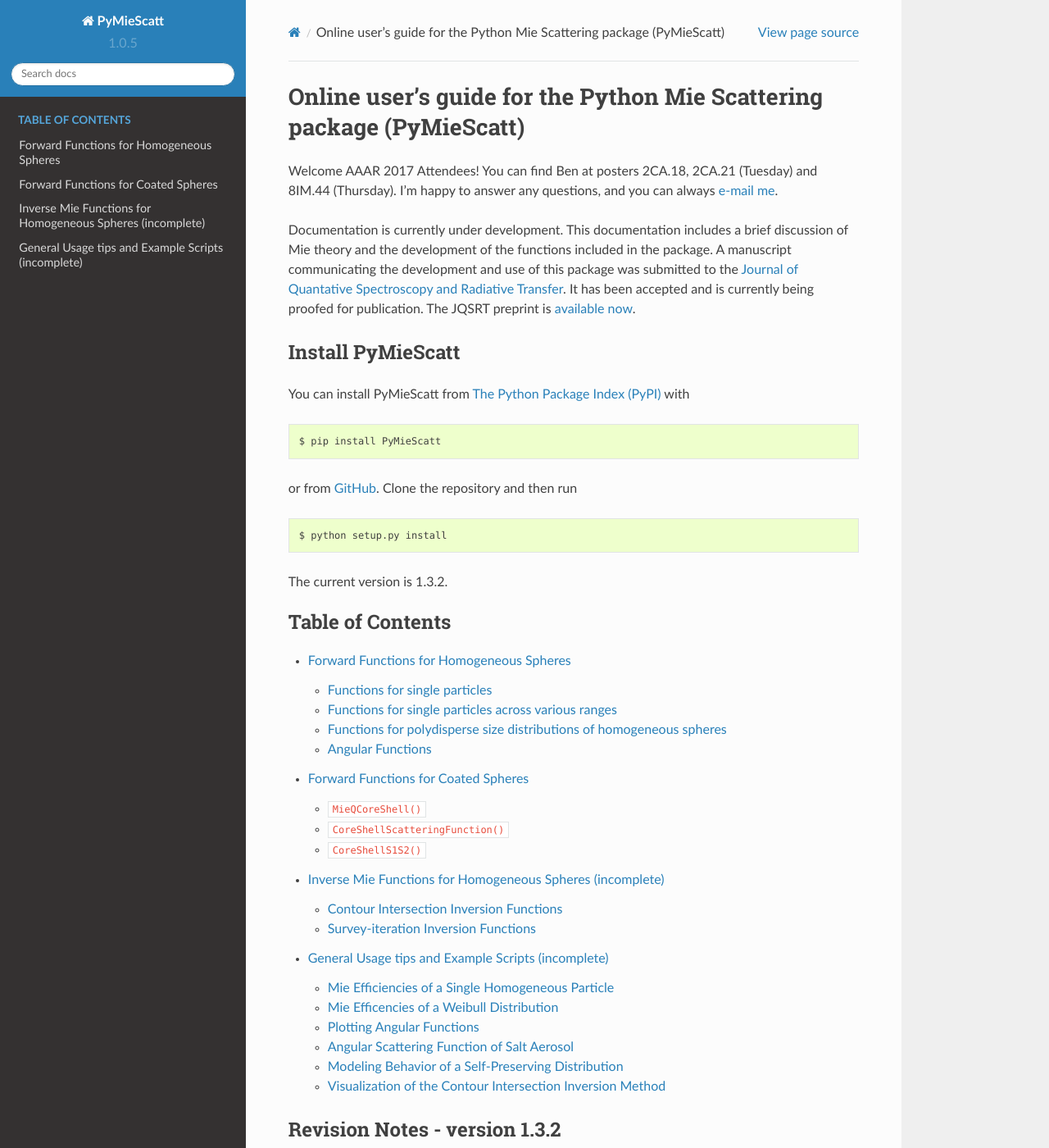
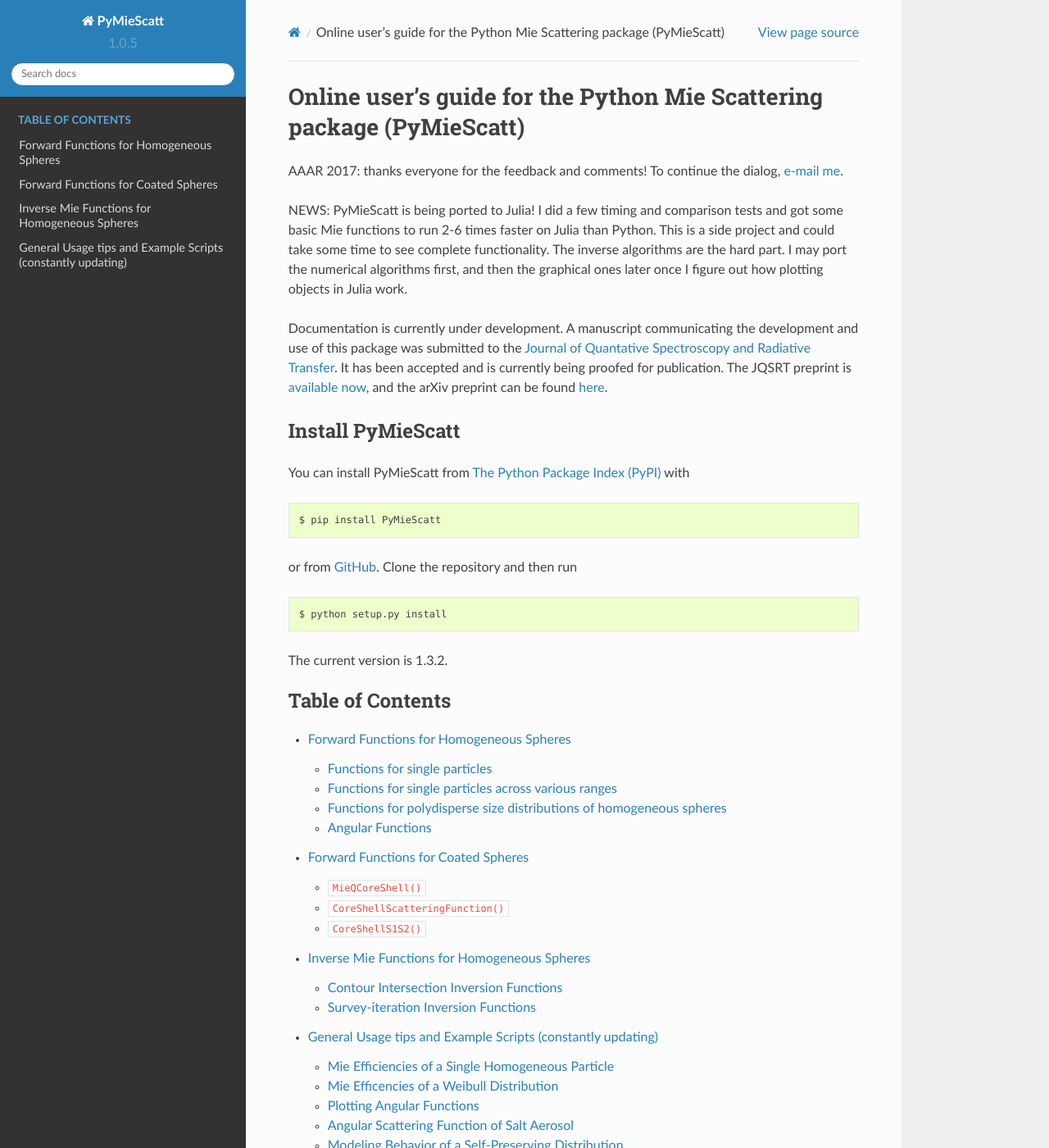
Before and after one commit to bsumlin/PyMieScatt, a Sphinx documentation site: the page built from docs/index.rst, in a window 1280 px wide and 1400 px high. Shown: the whole window at 82% size. Built offline with Sphinx 7.4.7 and the Read the Docs theme 2.0.0, drawn with Linux system fonts in a browser that asks for light colours; formulas are drawn with MathJax 3; pages that are not in the unit, such as notebooks, are missing from menus; some of the changed text lies outside the part shown.

```diff
--- a/docs/index.rst
+++ b/docs/index.rst
@@ -7,9 +7,11 @@
 Online user's guide for the Python Mie Scattering package (PyMieScatt)
 ======================================================================
 
-Welcome AAAR 2017 Attendees! You can find Ben at posters 2CA.18, 2CA.21 (Tuesday) and 8IM.44 (Thursday). I'm happy to answer any questions, and you can always `e-mail me <http://pymiescatt.readthedocs.io/en/latest/#author-contact-information>`_.
+AAAR 2017: thanks everyone for the feedback and comments! To continue the dialog, `e-mail me <http://pymiescatt.readthedocs.io/en/latest/#author-contact-information>`_.
 
-Documentation is currently under development. This documentation includes a brief discussion of Mie theory and the development of the functions included in the package. A manuscript communicating the development and use of this package was submitted to the `Journal of Quantative Spectroscopy and Radiative Transfer <http://www.sciencedirect.com/science/journal/00224073>`_. It has been accepted and is currently being proofed for publication. The JQSRT preprint is `available now <https://doi.org/10.1016/j.jqsrt.2017.10.012>`_.
+NEWS: PyMieScatt is being ported to Julia! I did a few timing and comparison tests and got some basic Mie functions to run 2-6 times faster on Julia than Python. This is a side project and could take some time to see complete functionality. The inverse algorithms are the hard part. I may port the numerical algorithms first, and then the graphical ones later once I figure out how plotting objects in Julia work.
+
+Documentation is currently under development. A manuscript communicating the development and use of this package was submitted to the `Journal of Quantative Spectroscopy and Radiative Transfer <http://www.sciencedirect.com/science/journal/00224073>`_. It has been accepted and is currently being proofed for publication. The JQSRT preprint is `available now <https://doi.org/10.1016/j.jqsrt.2017.10.012>`_, and the arXiv preprint can be found `here <https://arxiv.org/abs/1710.05288>`_.
 
 
 Install PyMieScatt
@@ -34,8 +36,8 @@ The current version is 1.3.2.
    Documentation Home <index>
    Forward Functions for Homogeneous Spheres <forward>
    Forward Functions for Coated Spheres <forwardCS>
-   Inverse Mie Functions for Homogeneous Spheres (incomplete) <inverse>
-   General Usage tips and Example Scripts (incomplete) <examples>
+   Inverse Mie Functions for Homogeneous Spheres <inverse>
+   General Usage tips and Example Scripts (constantly updating) <examples>
 
 
 
@@ -67,6 +69,8 @@ PyMieScatt To-Do List
 
 Publications Using PyMieScatt
 -----------------------------
+
+If you use PyMieScatt in your research, please let me know and I'll link the publications here.
 
 - Sumlin BJ, Pandey A, Walker MJ, Pattison RS, Williams BJ, Chakrabarty RK. Atmospheric Photooxidation Diminishes Light Absorption by Primary Brown Carbon Aerosol from Biomass Burning. Environ Sci Tech Let. 2017. DOI: `10.1021/acs.estlett.7b00393 <http://doi.org/10.1021/acs.estlett.7b00393>`_
 
```
Also changed, not shown: other parts of docs/index.rst (+1 -1 lines), README.md (added, +22 -0 lines).
